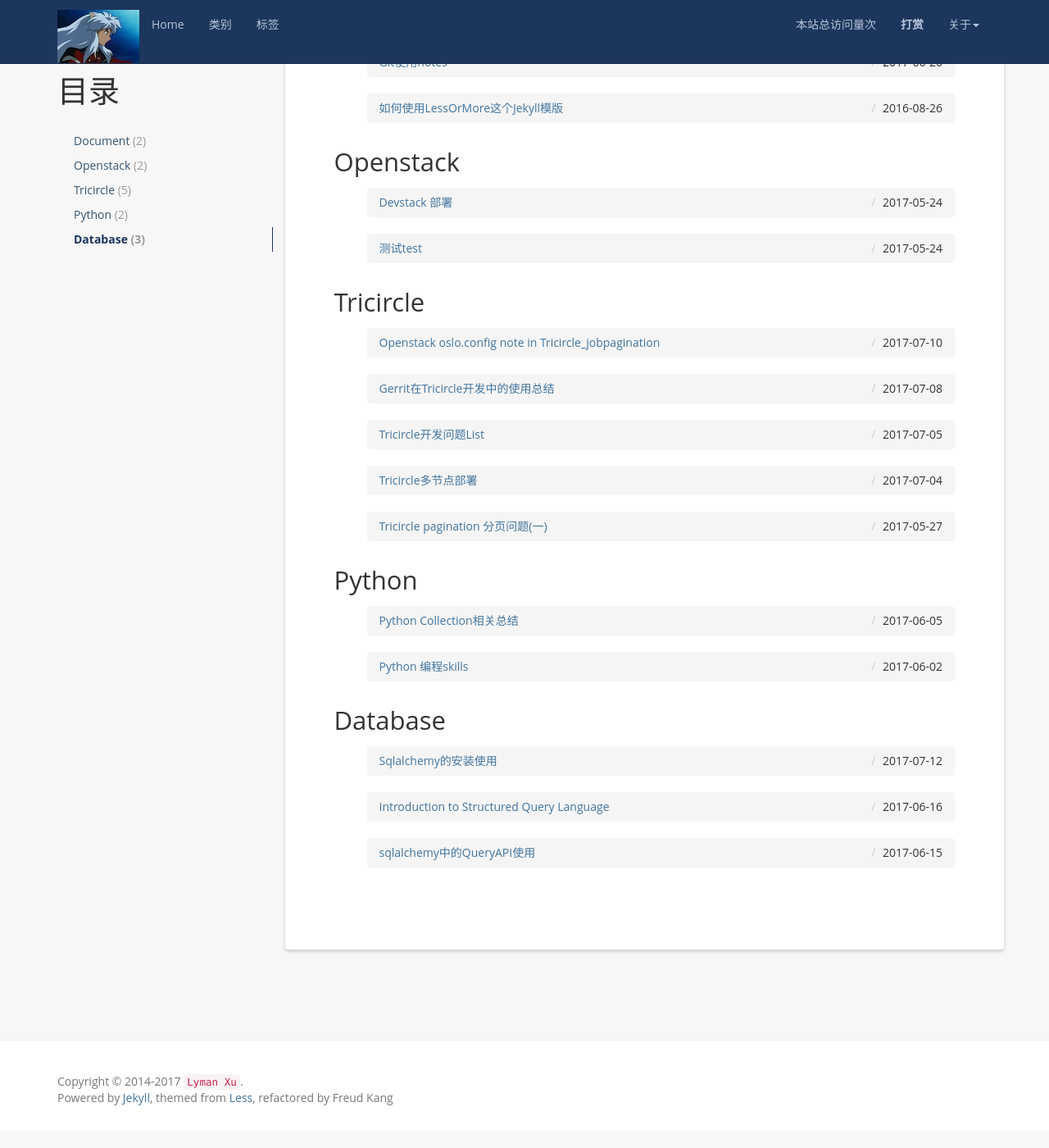
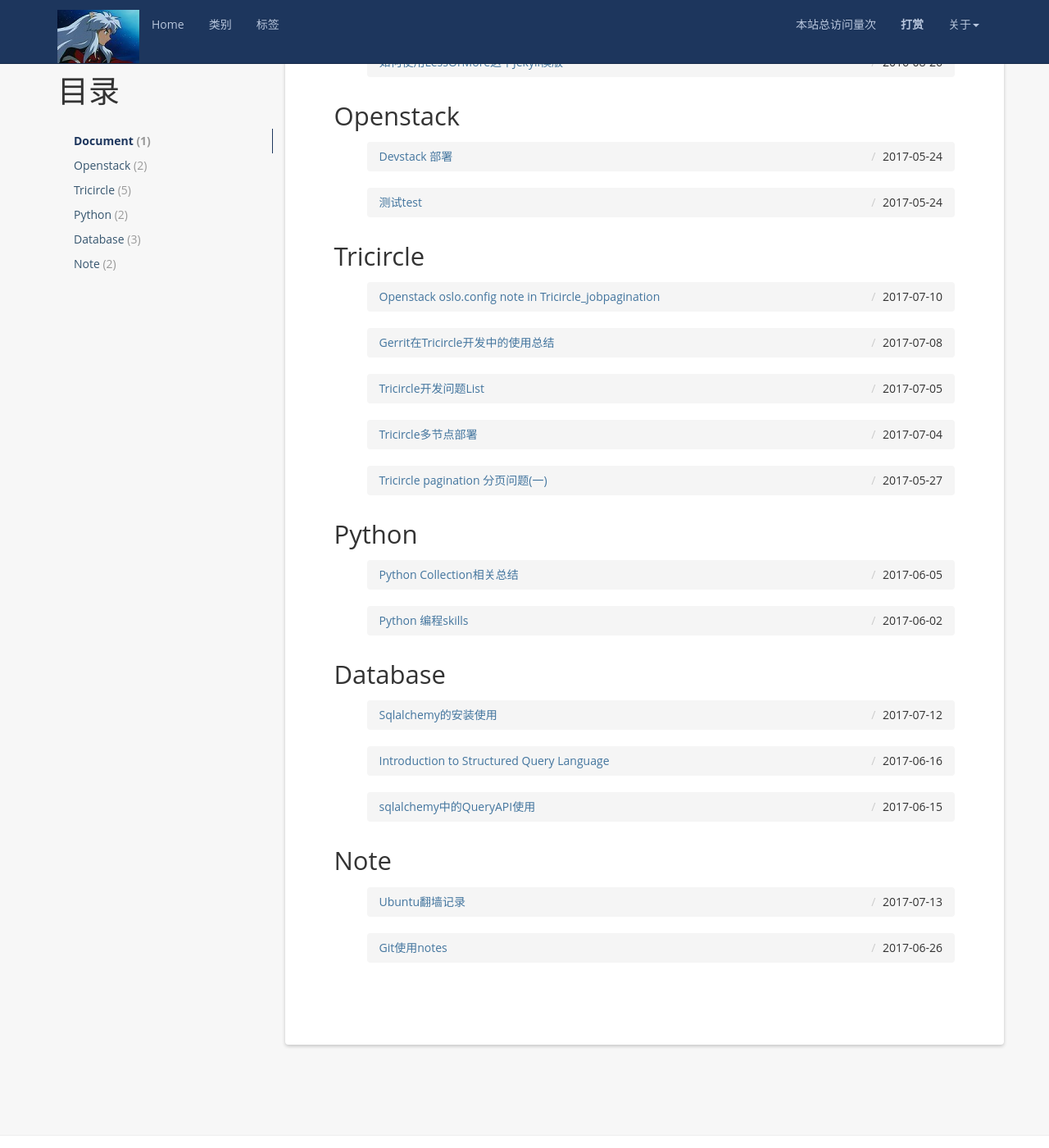
Before and after one commit to LymanXu/Blog, a Jekyll site: the page built from categories/index.html, in a window 1280 px wide and 1400 px high, scrolled down 309 px. Shown: the whole window at 82% size. Built offline with Jekyll 4.4.1, drawn with Linux system fonts in a browser that asks for light colours; nearby versions of some CDN libraries; comment, search, counter and statistics services are not loaded; before the commit the page ends 1688 px from its top, so only the background shows below that; part of the change alters nothing that is shown.

```diff
--- a/_posts/Notes/2017-06-26-git-use.md
+++ b/_posts/Notes/2017-06-26-git-use.md
@@ -5,7 +5,7 @@ title:  Git使用notes
 #时间配置
 date:   2017-06-26 17:27:00 +0800
 #大类配置
-categories: Document
+categories: Note
 #小类配置
 tag: Git
 ---
--- /dev/null
+++ b/_posts/Notes/2017-07-13-google-host.md
@@ -0,0 +1,21 @@
+---
+layout: post
+#标题配置
+title:  Ubuntu翻墙记录
+#时间配置
+date:   2017-07-13 16:30:00 +0800
+#大类配置
+categories: Note
+#小类配置
+tag: 教程
+---
+
+* content
+{:toc}
+
+# 1.
+https://laod.cn/
+
+1. 下载Host文件，[host文件地址](https://laod.cn/hosts/2017-google-hosts.html)
+2. 将文件替换/etc/hosts, 剪切命令 mv /position1/filename  /position2(目录下)
+3. 重启网络 sudo /etc/init.d/networking restart
```
